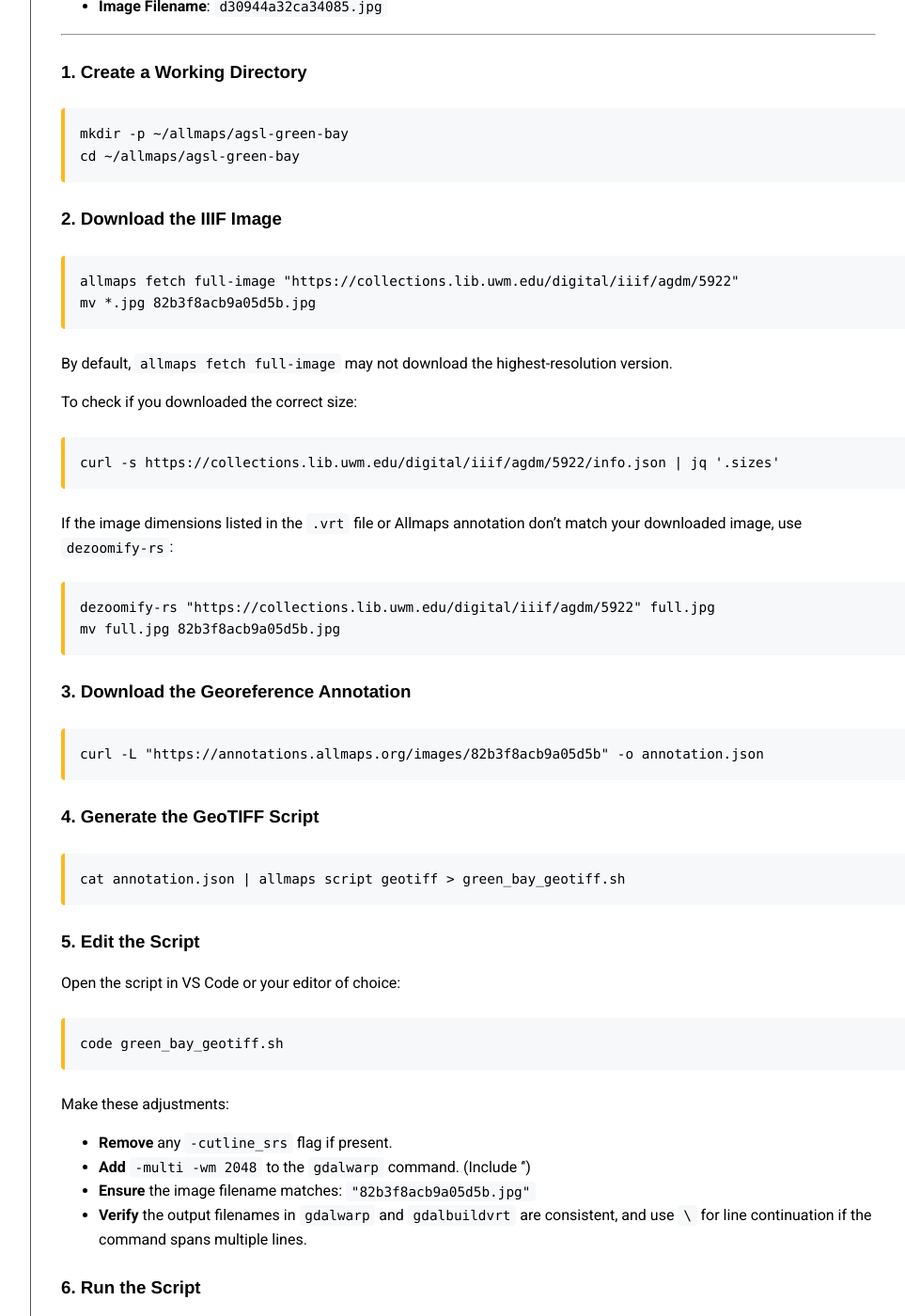
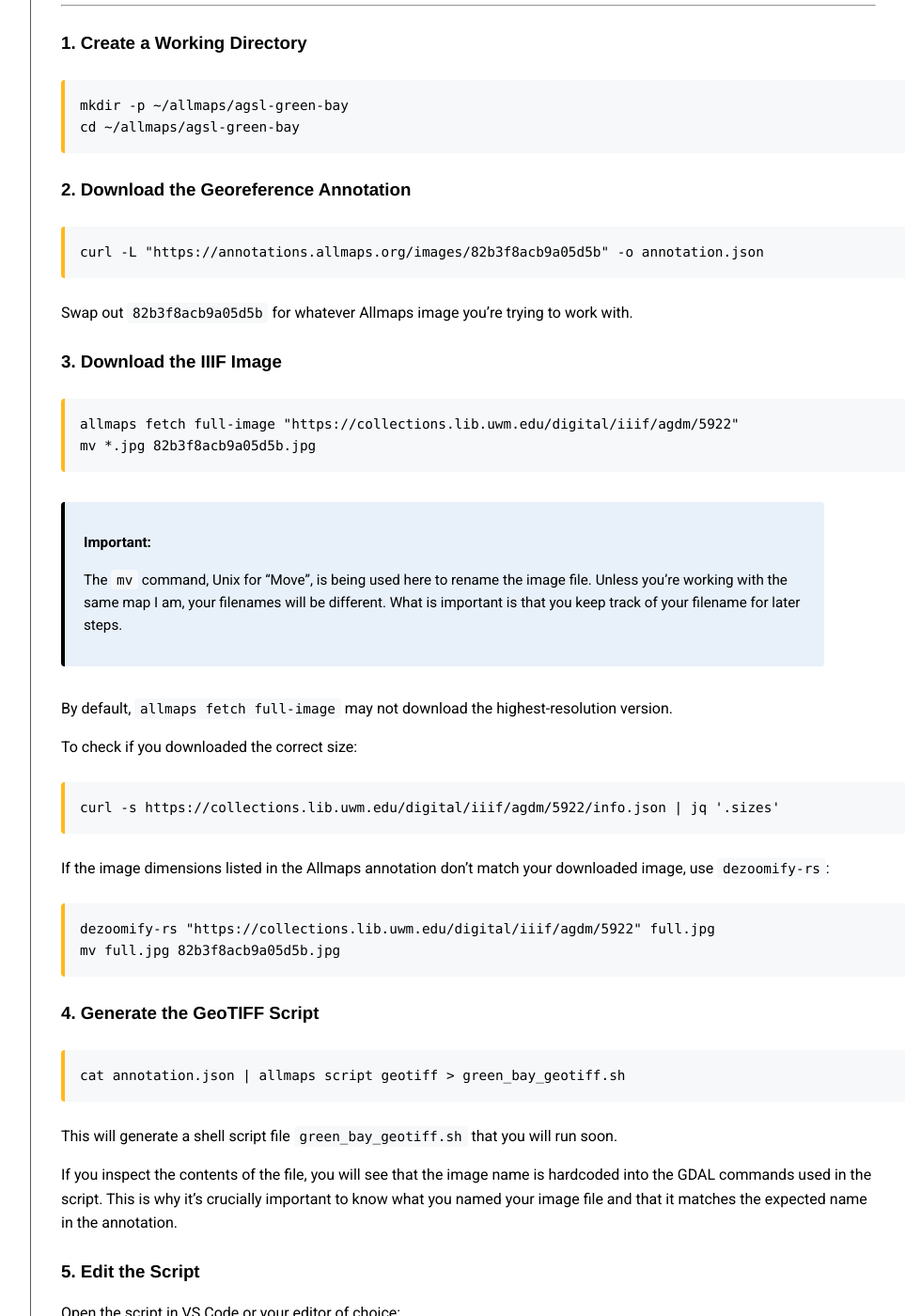
Before and after one commit to UWM-Libraries/allmaps-intro-workshop, a Jekyll site: the page built from _lessons/04-cli.md, in a window 1280 px wide and 1400 px high, scrolled down 2629 px. Shown: the whole window at 94% size, without its empty margins (316-1279 px from the left). Built offline with Jekyll 4.4.1, drawn with Linux system fonts in a browser that asks for light colours; some of the changed text lies outside the part shown.

Commit message:
Update 04-cli.md

````diff
--- a/_lessons/04-cli.md
+++ b/_lessons/04-cli.md
@@ -118,12 +121,28 @@ mkdir -p ~/allmaps/agsl-green-bay
 cd ~/allmaps/agsl-green-bay
 ```
 
-### 2. Download the IIIF Image
+### 2. Download the Georeference Annotation
+
+```bash
+curl -L "https://annotations.allmaps.org/images/82b3f8acb9a05d5b" -o annotation.json
+```
+
+Swap out `82b3f8acb9a05d5b` for whatever Allmaps image you're trying to work with.
+
+### 3. Download the IIIF Image
 
 ```bash
 allmaps fetch full-image "https://collections.lib.uwm.edu/digital/iiif/agdm/5922"
 mv *.jpg 82b3f8acb9a05d5b.jpg
 ```
+
+> **Important:**
+>
+> The `mv` command, Unix for "Move", is being used here to rename the image file.
+> Unless you're working with the same map I am, your filenames will be different.
+> What is important is that you keep track of your filename for later steps.
+>
+{: .callout .important }
 
 By default, `allmaps fetch full-image` may not download the highest-resolution version.
 
@@ -133,17 +152,11 @@ To check if you downloaded the correct size:
 curl -s https://collections.lib.uwm.edu/digital/iiif/agdm/5922/info.json | jq '.sizes'
 ```
 
-If the image dimensions listed in the `.vrt` file or Allmaps annotation don't match your downloaded image, use `dezoomify-rs`:
+If the image dimensions listed in the Allmaps annotation don't match your downloaded image, use `dezoomify-rs`:
 
 ```bash
 dezoomify-rs "https://collections.lib.uwm.edu/digital/iiif/agdm/5922" full.jpg
 mv full.jpg 82b3f8acb9a05d5b.jpg
-```
-
-### 3. Download the Georeference Annotation
-
-```bash
-curl -L "https://annotations.allmaps.org/images/82b3f8acb9a05d5b" -o annotation.json
 ```
 
 ### 4. Generate the GeoTIFF Script
@@ -152,20 +165,41 @@ curl -L "https://annotations.allmaps.org/images/82b3f8acb9a05d5b" -o annotation.
 cat annotation.json | allmaps script geotiff > green_bay_geotiff.sh
 ```
 
+This will generate a shell script file `green_bay_geotiff.sh` that you will run soon.
+
+If you inspect the contents of the file, you will see that the image name is hardcoded into the
+GDAL commands used in the script.
+This is why it's crucially important to know what you named your image file and that it matches the
+expected name in the annotation.
+
 ### 5. Edit the Script
 
 Open the script in VS Code or your editor of choice:
 
 ```bash
+# Visual Studio Code:
 code green_bay_geotiff.sh
+
+# nano
+nano green_bay_geotiff.sh
+
+#etc.
 ```
 
-Make these adjustments:
+**Make these adjustments:**
 
 - **Remove** any `-cutline_srs` flag if present.
 - **Add** `-multi -wm 2048` to the `gdalwarp` command. (Include '\')
 - **Ensure** the image filename matches: `"82b3f8acb9a05d5b.jpg"`
 - **Verify** the output filenames in `gdalwarp` and `gdalbuildvrt` are consistent, and use `\` for line continuation if the command spans multiple lines.
+
+> **Note:**
+>
+> I've opened
+> [an issue](https://github.com/allmaps/allmaps/issues/261)
+> related to this on the Allmaps repo.
+>
+{: .callout .note }
 
 ### 6. Run the Script
 
````
Also changed, not shown: other parts of _lessons/04-cli.md (+5 -2 lines).
